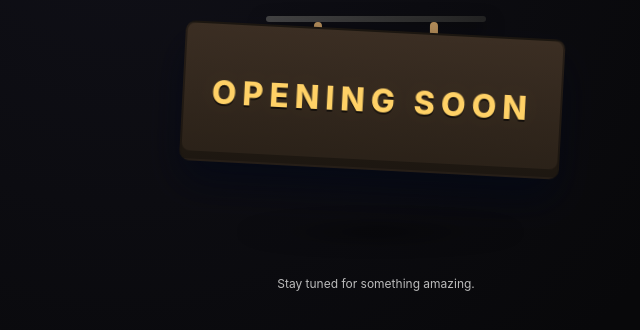
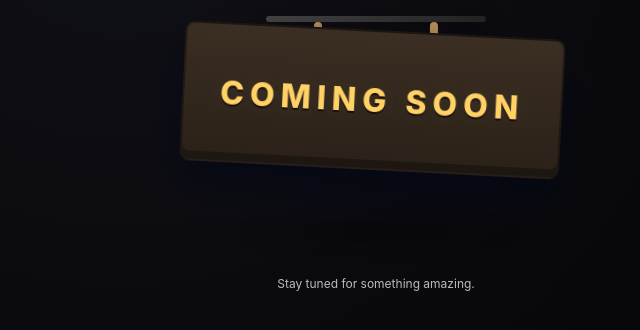
Before and after one commit to ibbe-ebbe/Jaupics.mv, a plain HTML site: page index.html in a window 1280 px wide. Shown: the part 288-618 px from the top of the page, without its empty margins (264-904 px from the left). Drawn offline with Linux system fonts and the light colour scheme.

Commit message:
Update index.html

```diff
--- a/index.html
+++ b/index.html
@@ -3,7 +3,7 @@
 <head>
   <meta charset="utf-8" />
   <meta name="viewport" content="width=device-width,initial-scale=1" />
-  <title>Hanging Board — Opening Soon</title>
+  <title>Hanging Board — Coming Soon</title>
   <style>
     :root{
       --bg:#0c0c0f;
@@ -164,7 +164,7 @@
 </head>
 <body>
 
-<div class="scene" role="img" aria-label="Hanging shop board saying Opening Soon">
+<div class="scene" role="img" aria-label="Hanging shop board saying Coming Soon">
 
   <!-- Logo at top -->
   <div class="hero-content">
@@ -178,7 +178,7 @@
 
   <div class="board-wrap">
     <div class="board">
-      <div class="text">OPENING SOON</div>
+      <div class="text">COMING SOON</div>
     </div>
   </div>
 
```
